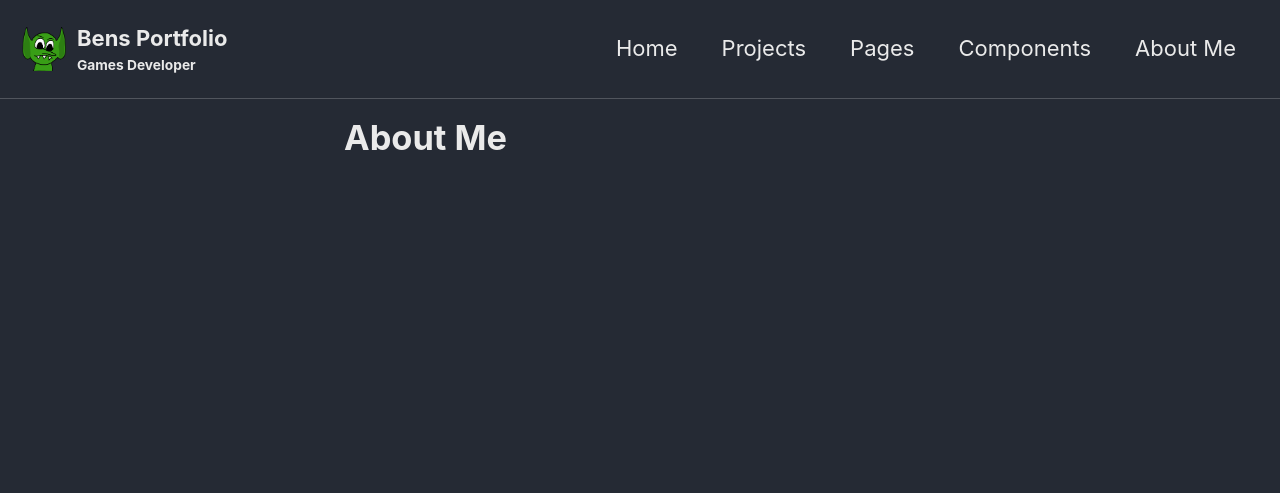
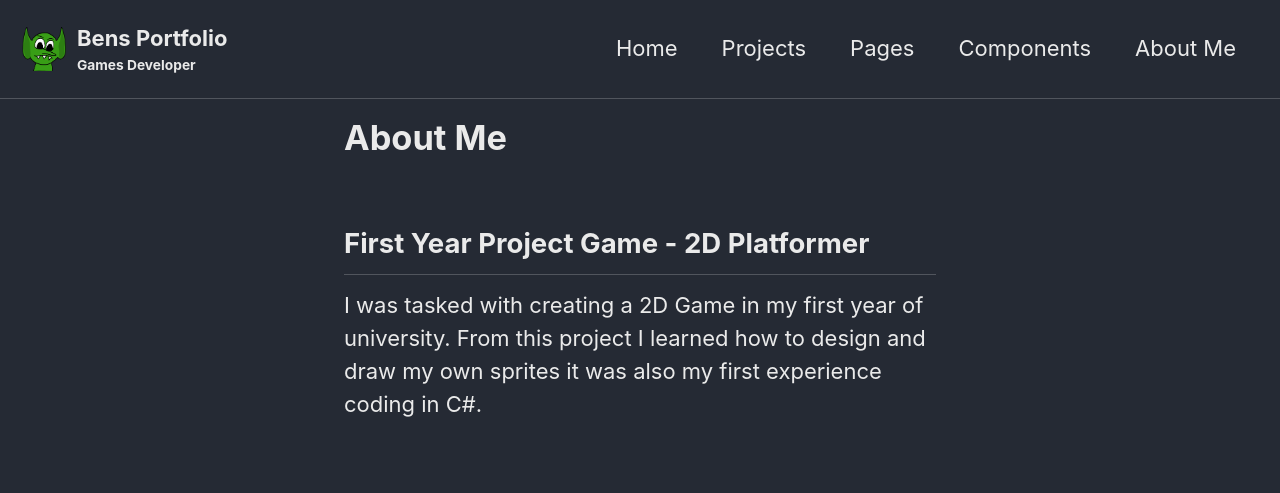
Before and after one commit to nvbnb17/nvbnb17.github.io, a Jekyll site: the page built from _pages/about-me.md, in a window 1280 px wide. Shown: the top 493 px of the page. Built offline with Jekyll 4.4.1, drawn with Linux system fonts in a browser that asks for light colours; grey boxes are pictures that could not be loaded.

Commit message:
Update about-me.md

```diff
--- a/_pages/about-me.md
+++ b/_pages/about-me.md
@@ -14,3 +14,19 @@
     text: "Designed mechanics, levels, and player feedback loops."
     level_label: "Beginner"
 ---
+<div style="display:flex; flex-wrap:wrap; gap:2rem; align-items:flex-start;">
+<!-- LEFT: text content -->
+<div style="flex:1 1 250px; min-width:250px;">
+<h2>First Year Project Game - 2D Platformer</h2>
+<p>
+I was tasked with creating a 2D Game in my first year of university. From this project I learned how to design and draw my own sprites it was also my first experience coding in C#.
+</p>
+</div>
+<!-- RIGHT: video/content area -->
+<div style="flex:1 1 500px; min-width:500px;">
+<!-- Replace this placeholder with a YouTube iframe or a video tag -->
+{% include video id="JlsrWFmhj8E" provider="youtube" %}
+</div>
+
+</div>
+---
```
